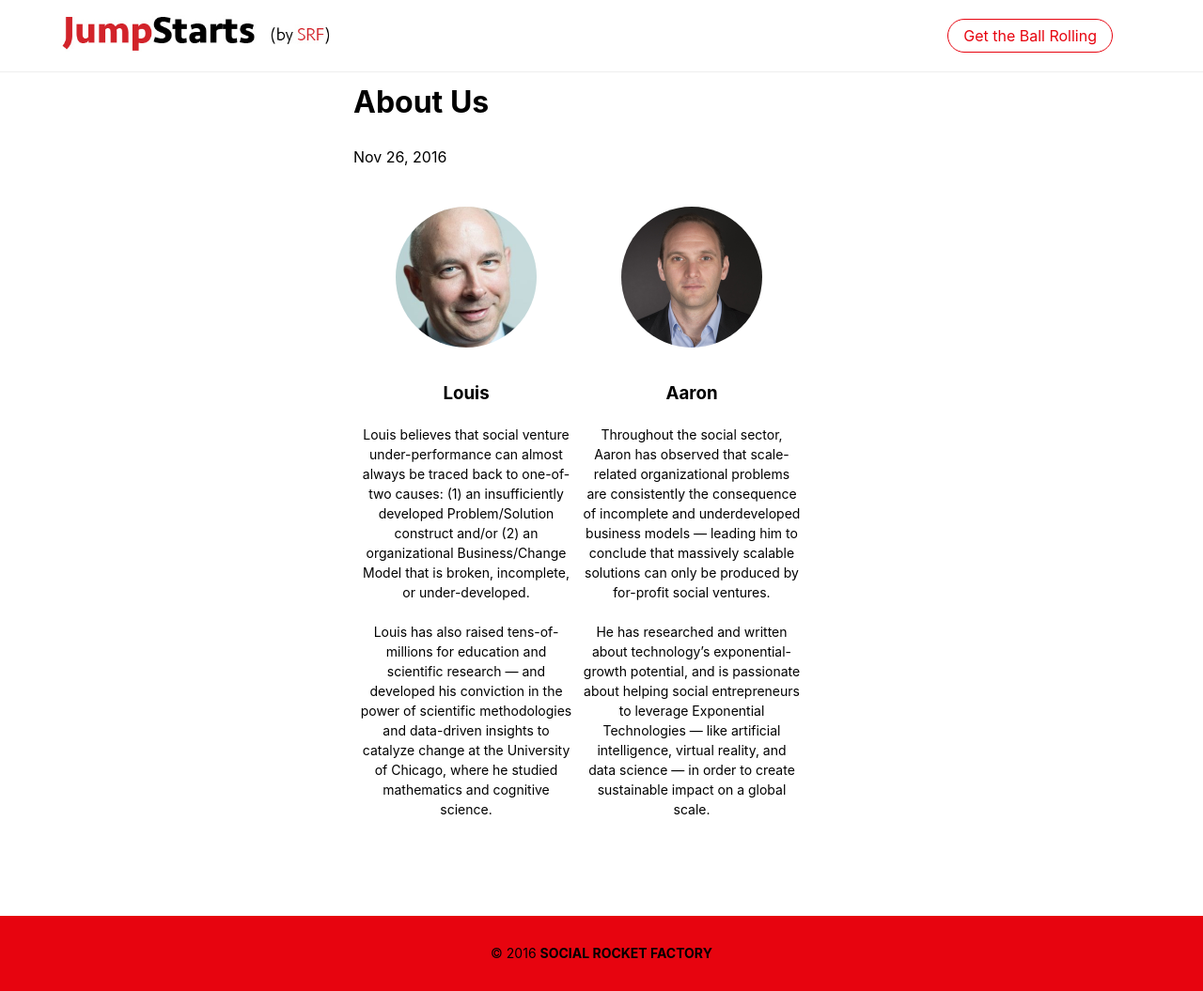
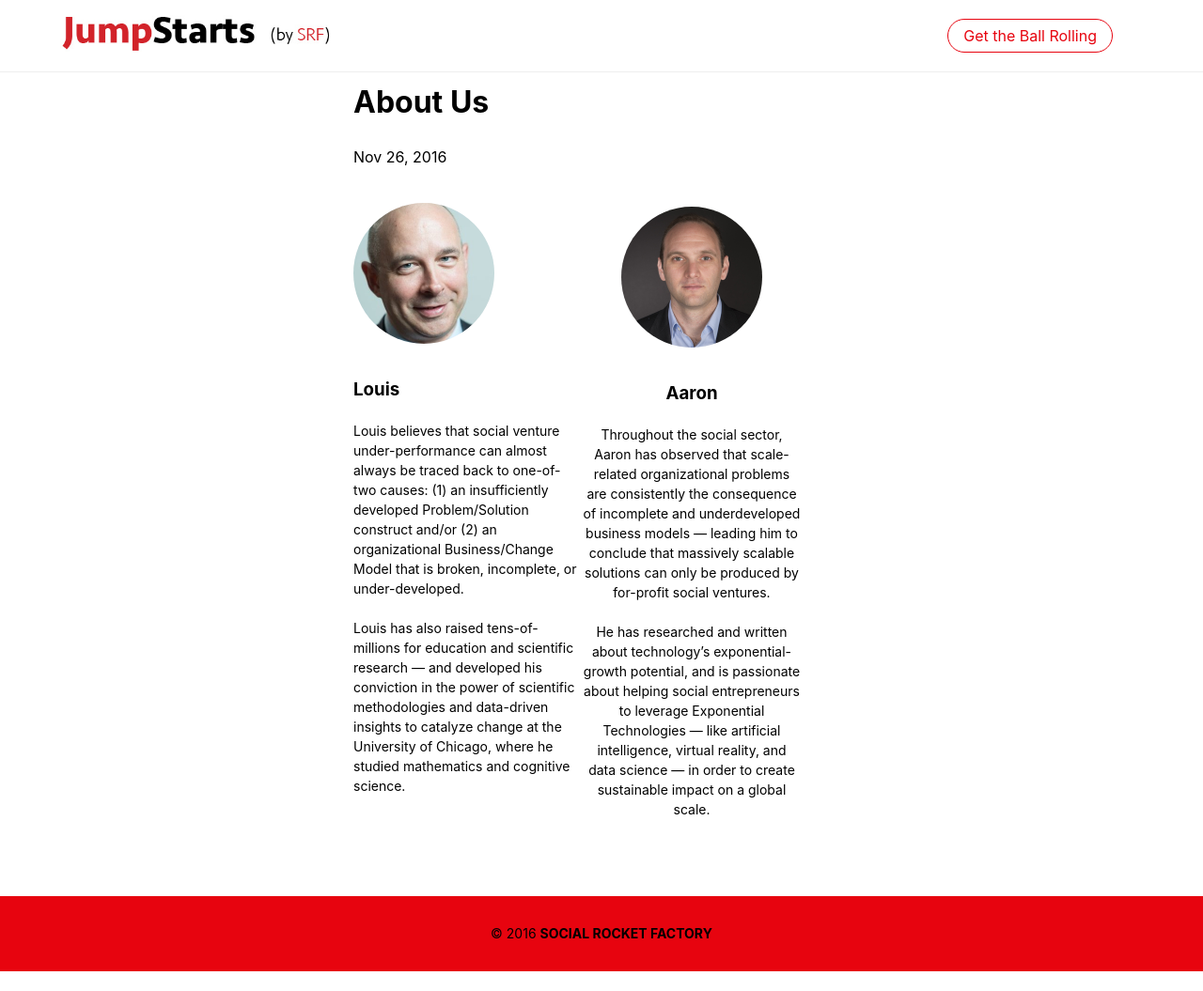
Before and after one commit to aaronergreen/jumpstarts, a Jekyll site: the page built from _about/about us.md, in a window 1280 px wide and 1055 px high. Shown: the whole window at 94% size. Built offline with Jekyll 4.4.1, drawn with Linux system fonts in a browser that asks for light colours.

Commit message:
bio text left

```diff
--- a/_about/about us.md
+++ b/_about/about us.md
@@ -8,7 +8,7 @@ section:
 
   <div class="fl w-100 w-50-ns bg-white tc">
 
-  <div class="pa3 pa1-ns">
+  <div class="pa3 pa1-ns" class="tl">
     <h1>
     <a href="https://www.linkedin.com/in/louissongster" target="_blank" >
     <img src="/uploads/louis-test.jpg" height="150px" class="br-100">
```
